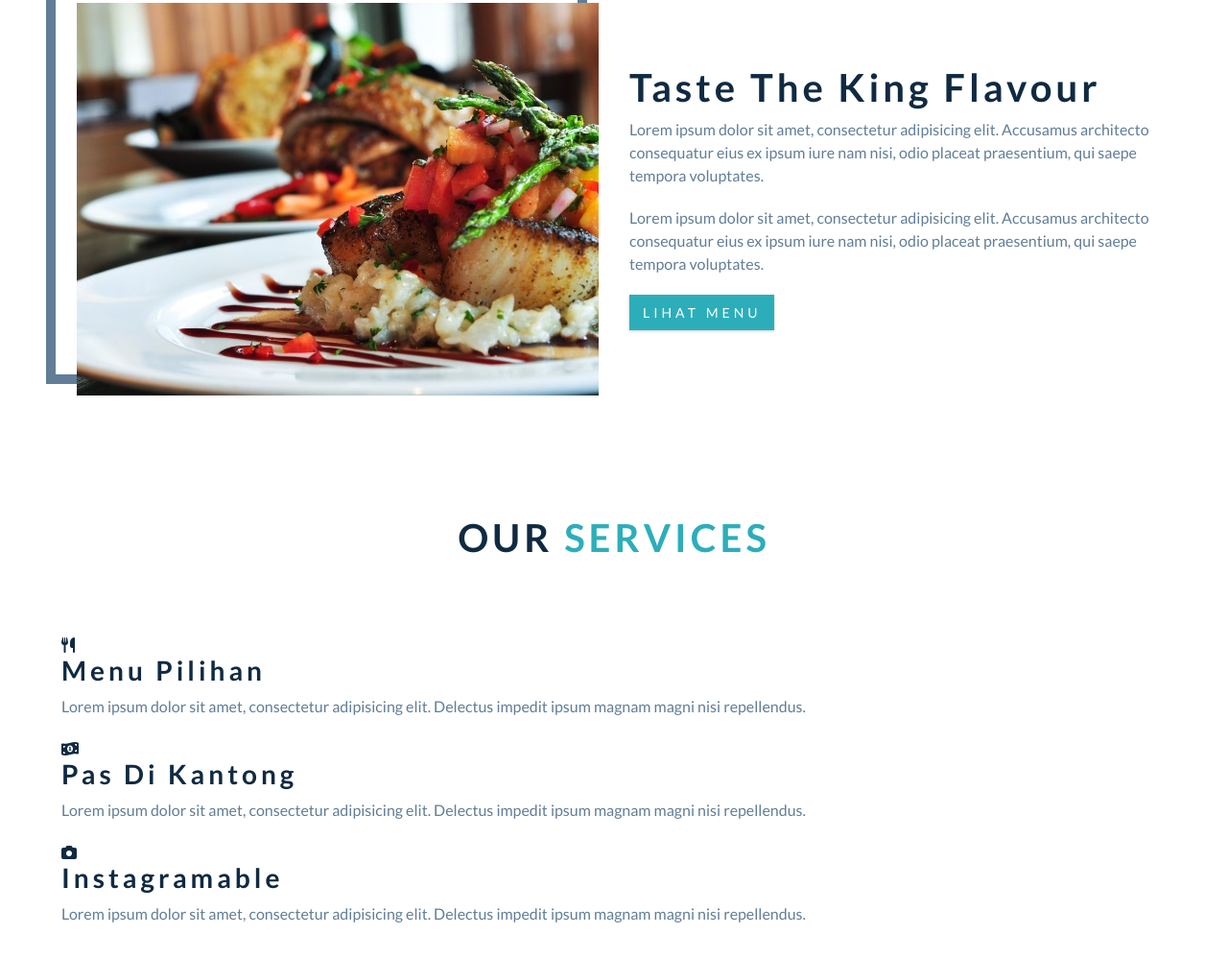
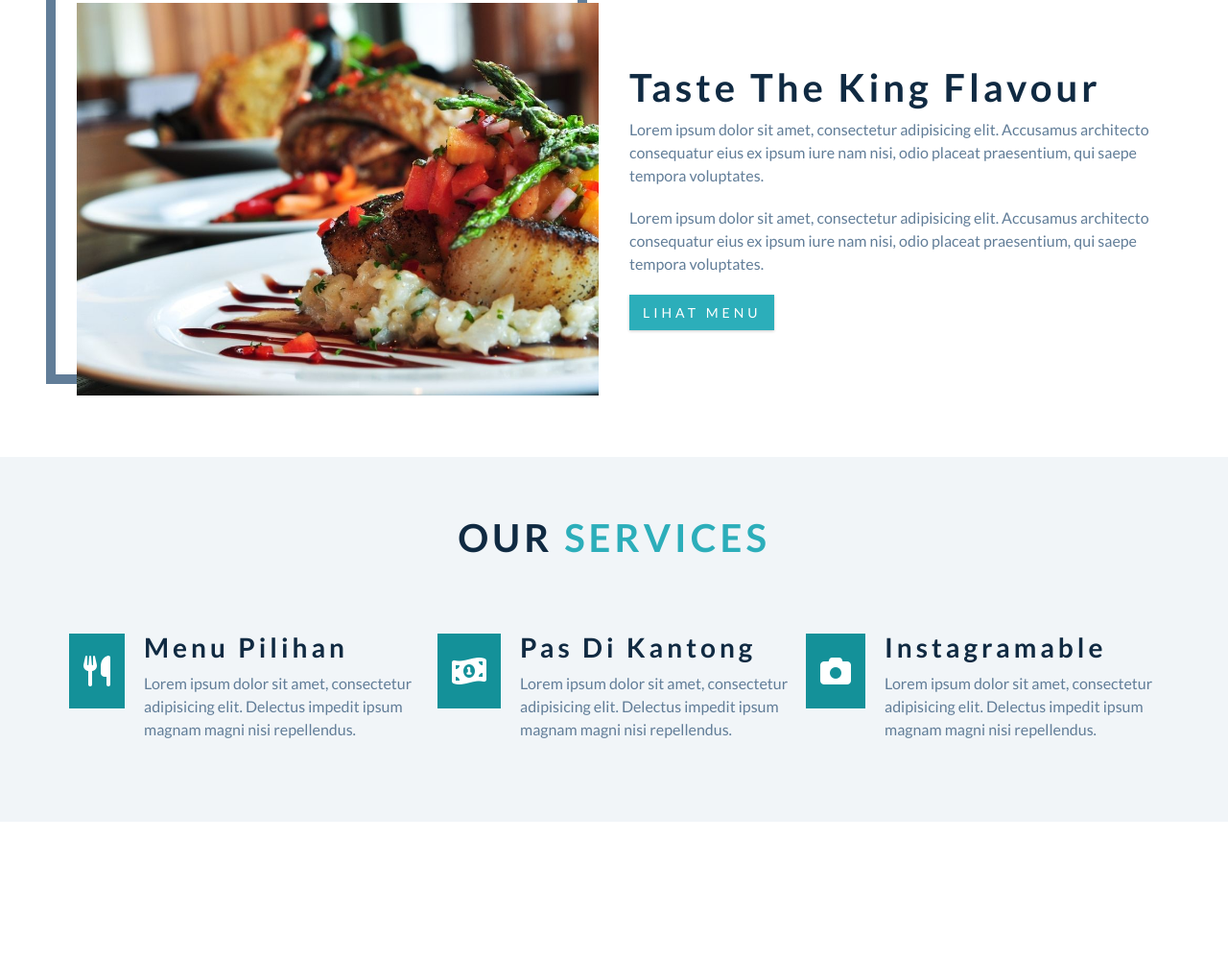
Before and after one commit to MalikAbdCom/john-smilga-malik-resto-flexbox-only, a plain HTML site: page index.html in a window 1280 px wide. Shown: the part 1057-2056 px from the top of the page at 96% size. After the commit the page ends 1913 px from the top, so only its background shows below. Drawn offline with Linux system fonts and the light colour scheme.

Commit message:
menambahkan html pada bagina services malik resto

```diff
--- a/index.html
+++ b/index.html
@@ -16,7 +16,7 @@
     <title >Malik | Resto</title >
   </head >
   <body >
-    <h1 >flexbox backroads</h1 >
+    <h1 >Malik | resto</h1 >
     <!-- header  -->
     <header class="home">
       <!--    navigation-->
@@ -64,9 +64,9 @@
       </div >
     </section >
     <!-- end of about section -->
-
     <!-- services -->
-    <section class="section-center">
+    <section class="bgr-services">
+      <div class="section-center">
       <!--        section-title-->
       <div class="section-title">
         <h2 >our <span>services</span></h2>
@@ -75,7 +75,7 @@
     <div class="services">
 <!--      item- 1-->
       <div class="services-item">
-        <span><i class="fas fa-utensils"></i></span>
+        <span class="service-icon"><i class="fas fa-utensils"></i></span>
         <div class="service-info">
           <h3>menu pilihan</h3>
           <p>Lorem ipsum dolor sit amet, consectetur adipisicing elit. Delectus impedit ipsum magnam magni nisi repellendus.</p>
@@ -83,7 +83,7 @@
       </div>
 <!--      end of item 1--><!--      item- 1-->
       <div class="services-item">
-        <span><i class="fas fa-money-bill-wave-alt"></i></span>
+        <span class="service-icon"><i class="fas fa-money-bill-wave-alt"></i></span>
         <div class="service-info">
           <h3>pas di kantong</h3>
           <p>Lorem ipsum dolor sit amet, consectetur adipisicing elit. Delectus impedit ipsum magnam magni nisi repellendus.</p>
@@ -91,7 +91,7 @@
       </div>
 <!--      end of item 1--><!--      item- 1-->
       <div class="services-item">
-        <span><i class="fas fa-camera"></i></span>
+        <span class="service-icon"><i class="fas fa-camera"></i></span>
         <div class="service-info">
           <h3>instagramable</h3>
           <p>Lorem ipsum dolor sit amet, consectetur adipisicing elit. Delectus impedit ipsum magnam magni nisi repellendus.</p>
@@ -99,6 +99,7 @@
       </div>
 <!--      end of item 1-->
     </div>
+        </div>
     </section>
     <!--end services -->
 
--- a/style/style.css
+++ b/style/style.css
@@ -168,7 +168,6 @@ p {
 /* section add to globals */
 section{
     padding: 4rem 0;
-    max-width: 1170px;
 
 }
 /* title add to globals */
@@ -188,6 +187,8 @@ section{
 .section-center {
     width: 85vw;
     margin: 0 auto;
+    max-width: 1170px;
+
 }
 @media screen and (min-width: 1080px) {
     .section-center{
@@ -331,6 +332,44 @@ About
 Services
 ===============
 */
+.bgr-services{
+    background-color: var(--clr-grey-10);
+}
+.services-item{
+    text-align: center;
+}
+.service-icon{
+    display: inline-block;
+    font-size: 2rem;
+    background-color: var(--clr-primary-4);
+    padding: 15px;
+    margin-bottom: 0.75rem;
+    color: white;
+}
+@media screen and (min-width: 560px) {
+    .services{
+        display: flex;
+        flex-wrap: wrap;
+        justify-content: space-around;
+    }
+    .services-item{
+
+        flex: 0 0 calc(50% - 1rem);
+    }
+
+
+}@media screen and (min-width: 992px) {
+    .services-item{
+        display: flex;
+        flex: 0 0 calc(33.33% - 1rem);
+        text-align: left;
+    }
+    .service-icon{
+align-self: start;
+        margin-right: 20px;
+    }
+}
+
 
 /*
 ===============
```
